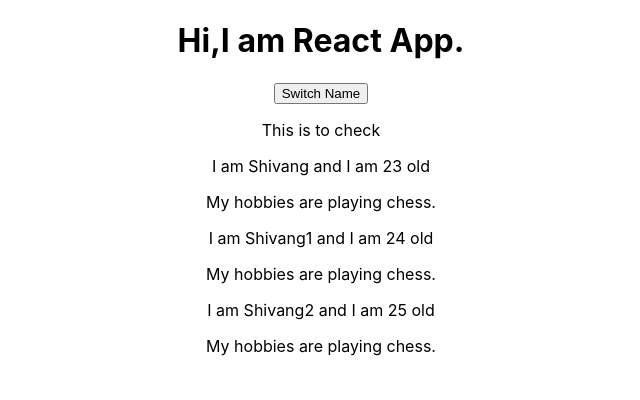
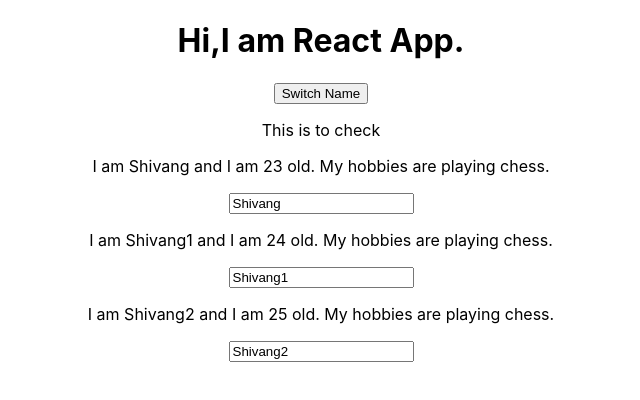
Before and after one commit to lucifer-art/practiceReact, a React (Create React App) app: page / in a window 1280 px wide. Shown: the top 400 px of the page, without its empty margins (319-959 px from the left). Built offline with nearby package versions, Linux system fonts and the light colour scheme.

Commit message:
two way binding example

```diff
--- a/src/App.js
+++ b/src/App.js
@@ -1,30 +1,40 @@
-import React,{Component} from 'react';
+import React, { Component } from 'react';
 import './App.css';
 import Person from './Person/Person';
 
 class App extends Component {
-  constructor(props){
+  constructor(props) {
     super(props);
     this.state = {
-      persons:[
-        {id:1,name:'Shivang',age:23},
-        {id:2,name:'Shivang1',age:24},
-        {id:3,name:'Shivang2',age:25},
+      persons: [
+        { id: 1, name: 'Shivang', age: 23 },
+        { id: 2, name: 'Shivang1', age: 24 },
+        { id: 3, name: 'Shivang2', age: 25 },
       ]
     }
   }
 
 
-    changeNameHandler = (newName) =>{
+  changeNameHandler = (newName) => {
     this.setState({
-        persons:[
-          {id:1,name:newName,age:23},
-          {id:2,name:'Shivang1',age:24},
-          {id:3,name:'Shivang2',age:29},
+      persons: [
+        { id: 1, name: newName, age: 23 },
+        { id: 2, name: 'Shivang1', age: 24 },
+        { id: 3, name: 'Shivang2', age: 29 },
       ],
     })
   }
-    render(){
+
+  nameChangedHandler = (event)=>{
+    this.setState({
+      persons: [
+        { id: 1, name: "Shivang Kumar", age: 23 },
+        { id: 2, name: event.target.value, age: 24 },
+        { id: 3, name: 'Shivang2', age: 29 },
+      ],
+    })
+  }
+  render() {
     return (
       <div className="App">
         <h1>
@@ -33,10 +43,10 @@
         <button onClick={() => this.changeNameHandler('Shiv!!!!')}>Switch Name</button>
         <p>This is to check</p>
         {
-            this.state.persons.map(person=>{
-              if(person.id == 2){
-                return <Person key={person.id} changeNameHandler={this.changeNameHandler.bind(this,'Shiv123')} name={person.name} age={person.age}>My hobbies are playing chess.</Person>
-              } else{
+          this.state.persons.map(person => {
+            if (person.id == 2) {
+              return <Person key={person.id} changed={this.nameChangedHandler} changeNameHandler={this.changeNameHandler.bind(this, 'Shiv123')} name={person.name} age={person.age}>My hobbies are playing chess.</Person>
+            } else {
               return <Person key={person.id} name={person.name} age={person.age}>My hobbies are playing chess.</Person>
             }
 
--- a/src/Person/Person.js
+++ b/src/Person/Person.js
@@ -2,8 +2,8 @@
 const person = (props) => {
     return (
         <div>
-            <p onClick={props.changeNameHandler}>I am {props.name} and I am {props.age} old</p>
-            <p>{props.children}</p>
+            <p onClick={props.changeNameHandler}>I am {props.name} and I am {props.age} old. {props.children}</p>
+            <input type="text" onChange={props.changed} value={props.name}></input>
         </div>
     )
 }
```
Also changed, not shown: 1 other file (tests, documents, lock files or other folders). Lines whose indentation alone changed are shown as unchanged.
